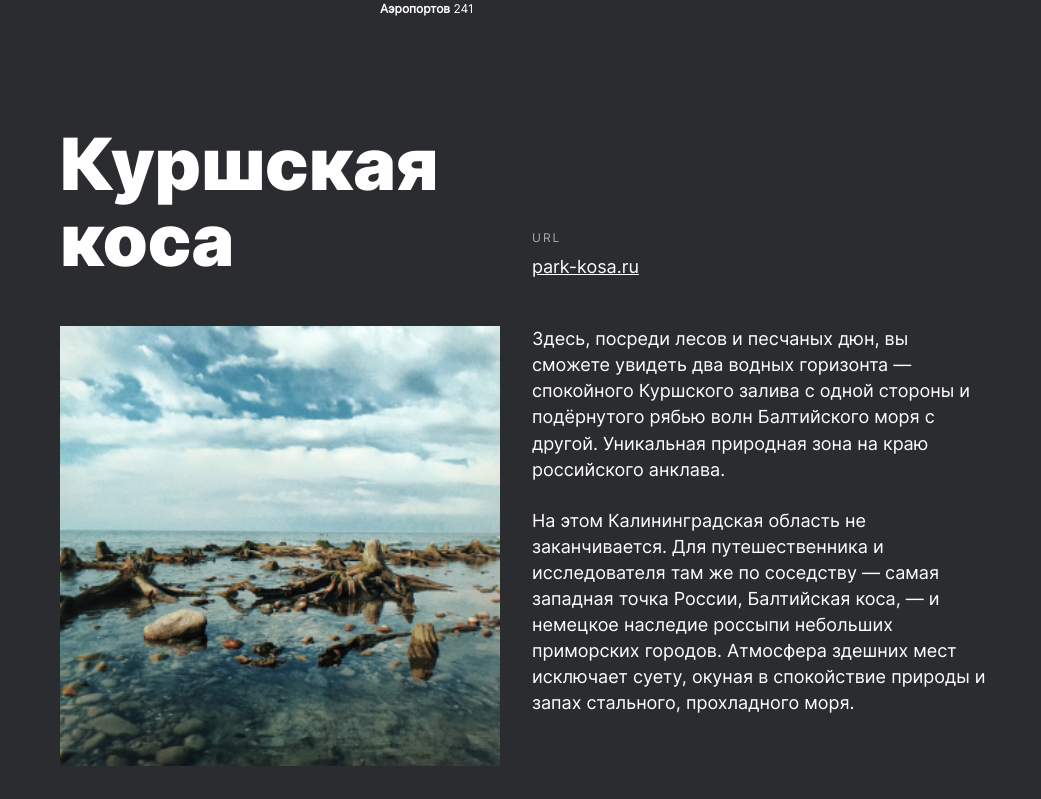
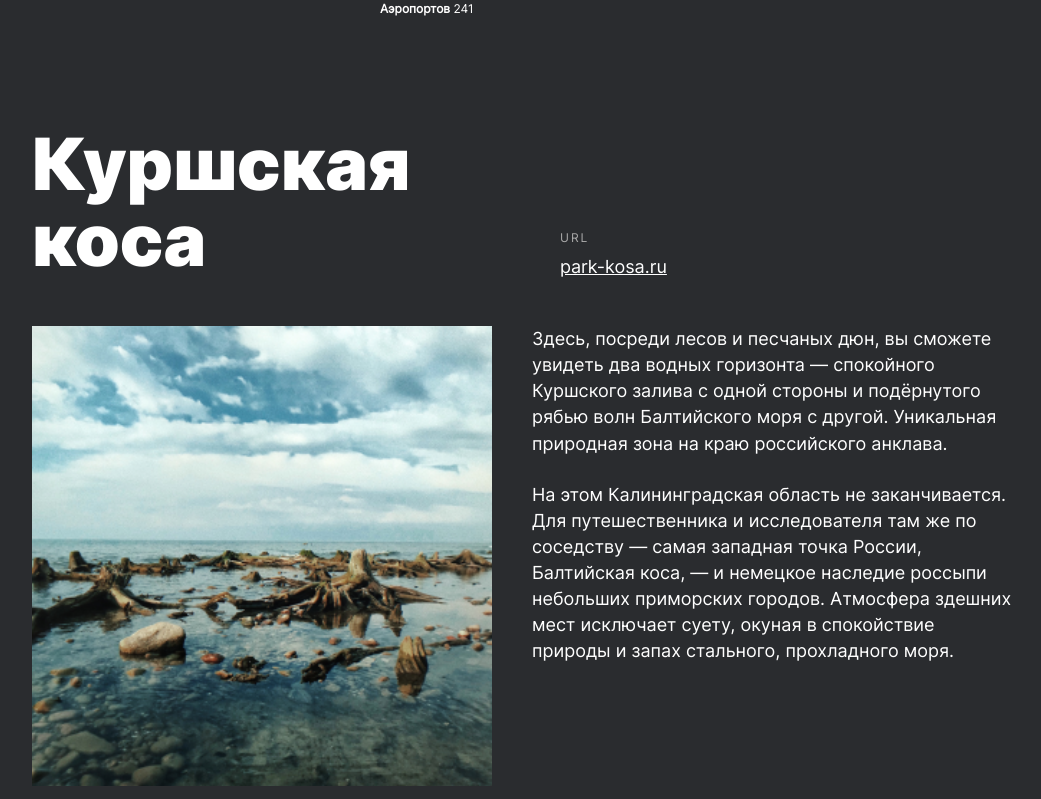
Before and after one commit to totfront/somewhere-travel, a React (Create React App) app: page / in a window 1280 px wide. Shown: the part 1941-2740 px from the top of the page, without its empty margins (116-1157 px from the left). Built offline with nearby package versions, Linux system fonts and the light colour scheme.

Commit message:
feat: finished place for all sizes

```diff
--- a/src/components/Place/Place.module.css
+++ b/src/components/Place/Place.module.css
@@ -94,19 +94,9 @@
 
 @media (min-width: 1024px) {
 
-    .wrapper {
-        margin-top: 88px;
-    }
-
     .article {
         max-width: 928px;
         margin: 92px auto;
-    }
-
-    .articleHeader {
-        display: flex;
-        justify-content:space-between;
-        margin-bottom: 48px;
     }
 
     .title {
@@ -119,19 +109,11 @@
     .subtitle {
         align-self: flex-end;
         min-width: 456px;
-        margin: 0;
-
-    }
-    .articleContent {
-        display: flex;
-        width: 100%;
-        justify-content: space-between;
     }
 
     .img {
         max-height: 440px;
         max-width: 440px;
-        margin: 0;
     }
 
     .paragraphs {
@@ -140,8 +122,26 @@
 
     .paragraph {
         font-size: 18px;
-        margin-left: 0;
-        margin-right: 0;
-        max-width: none;
     }
 }
+
+@media (min-width: 1280px) {
+
+    .article {
+        max-width: 984px;
+    }
+
+    .title {
+        max-width: 460px;
+    }
+
+
+    .img {
+        max-height: 460px;
+        max-width: 460px;
+    }
+
+    .paragraphs {
+        width: 484px;
+    }
+}
```
